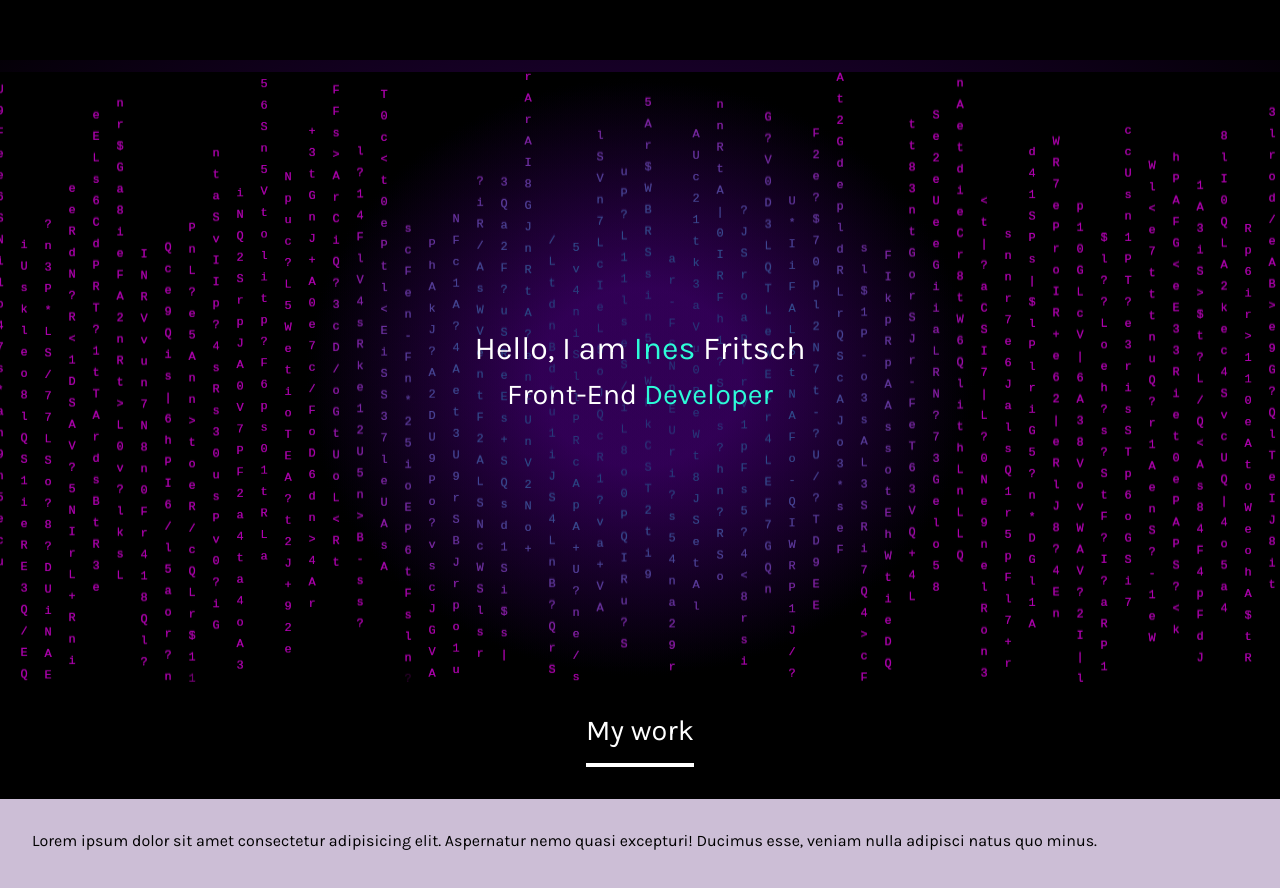
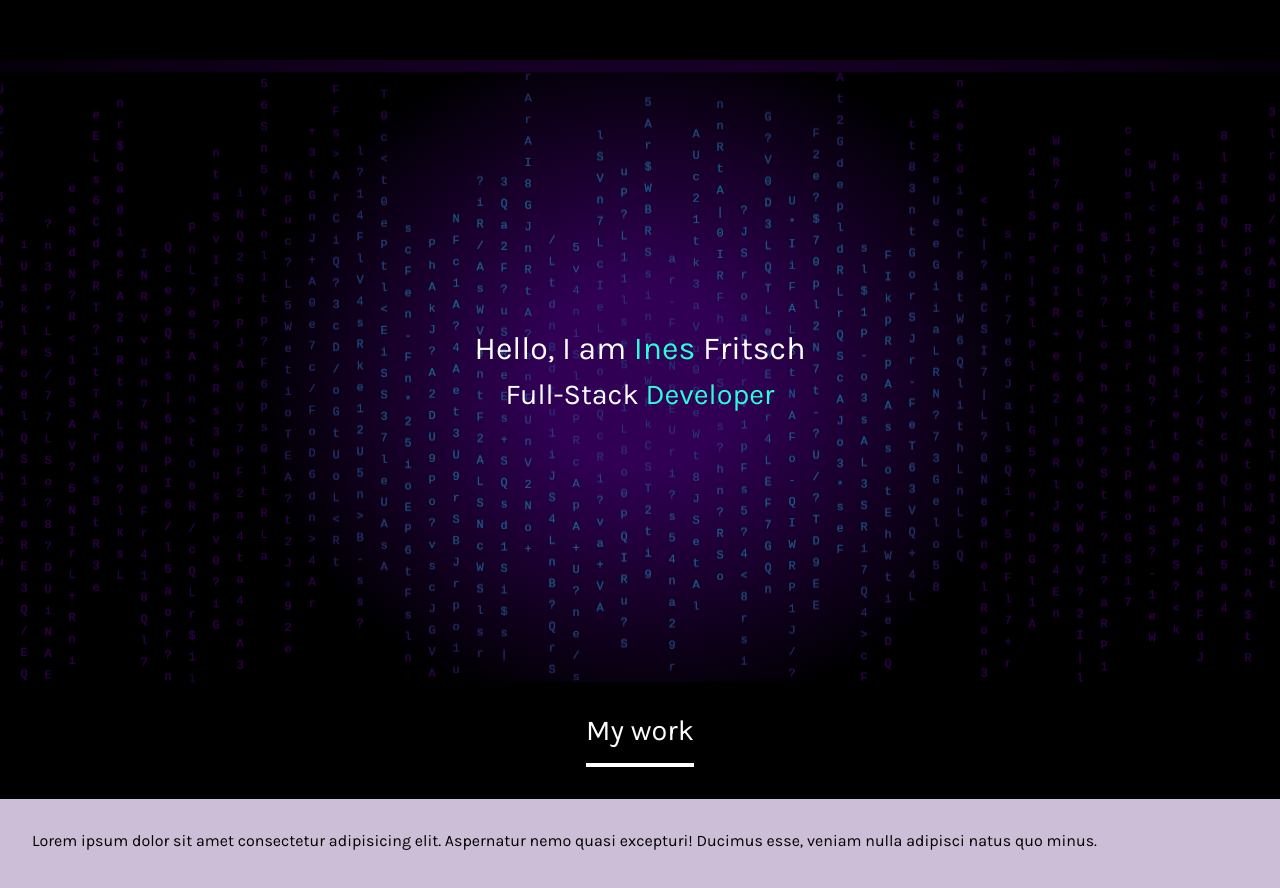
Before and after one commit to fines01/fluid-matrix-rain, a plain HTML site: page index.html in a window 1280 px wide. Drawn offline with Linux system fonts and the light colour scheme; animation ran at ten frames a second.

Commit message:
change gradients, colors

```diff
--- a/index.html
+++ b/index.html
@@ -22,7 +22,7 @@
     <div class="frame" id="frame">
         <div class="header">
             <div class="">Hello, I am <span class="">Ines</span> Fritsch</div>
-            <div class="subtitle">Front-End <span>Developer</span></div>
+            <div class="subtitle">Full-Stack <span>Developer</span></div>
         </div>
         <canvas id="canvas1"></canvas>
     </div>
--- a/script.js
+++ b/script.js
@@ -40,16 +40,34 @@ frame.addEventListener('mouseout', function () { // or when mouse is still
     mouse.y = null;
 });
 
+frame.addEventListener('touchstart', function (event) {
+    mouse.x = event.x;
+    mouse.y = event.y;
+});
+
+frame.addEventListener('touchend', function() {
+    mouse.x = null;
+    mouse.y = null;
+});
+
+frame.addEventListener('click', function () {
+    mouse.x = null;
+    mouse.y = null;
+})
+
 function createCanvasGradient1() {
     radGradient1 = ctx.createRadialGradient(canvas.width / 2, canvas.height / 2, 100, canvas.width / 2, canvas.height / 2, 400); // (x1,y1,radius1,x2,y2,radius2) // inner circle (x,y,radius 1 && outer circle (x,y,radius 22)) --> gradient will be drawn between these two circles
     radGradient1.addColorStop(0, 'rgba(51, 0, 87, 0.2)'); // (offset[0,1], color) , offset 0 == start, offset 1 == end
-    radGradient1.addColorStop(0.8, 'rgba(0,0,0,0.2)'); // add as many as you want
+    radGradient1.addColorStop(0.99, 'rgba(0,0,0,0.2)');
 }
 
 function createCanvasGradient2() {
     radGradient2 = ctx.createRadialGradient(canvas.width / 2, canvas.height / 2, 100, canvas.width / 2, canvas.height / 2, 400); // (x1,y1,radius1,x2,y2,radius2) // inner circle (x,y,radius 1 && outer circle (x,y,radius 22)) --> gradient will be drawn between these two circles
     radGradient2.addColorStop(0, 'rgba(0,255,255, 0.05)'); // (offset[0,1], color) , offset 0 == start, offset 1 == end
-    radGradient2.addColorStop(0.8, 'rgba(255,0,255, 0.3)'); // add as many as you want
+    // radGradient2.addColorStop(0.5, 'rgba(0,255,255, 0.08)');
+    // radGradient2.addColorStop(0.8, 'rgba(255,0,255, 0.3)');
+    radGradient2.addColorStop(0.99, 'rgba(51, 0, 87, 0.5)');
+
 }
 
 /*JS ES6 classes are syntactical sugar over prototype based inheritance or JS constructor functions */
@@ -94,7 +112,7 @@ class Character {
     draw() {
         ctx.textAlign = 'center';
         //else ctx.fillStyle = this.getColor();
-        if (this.pushed) ctx.fillStyle = 'rgb(45, 252, 216, 0.25)'; //'rgb(255,255,255,0.15)'; //'rgb(250, 39, 89)';
+        if (this.pushed) ctx.fillStyle = 'rgba(0,255,255,0.25)';//'rgb(45, 252, 216, 0.25)'; //'rgb(255,255,255,0.15)'; //'rgb(250, 39, 89)';
         else ctx.fillStyle = radGradient2;
         ctx.font = this.fontSize + 'px monospace';
         ctx.fillText(this.activeCharacter, this.x, this.y);
```
